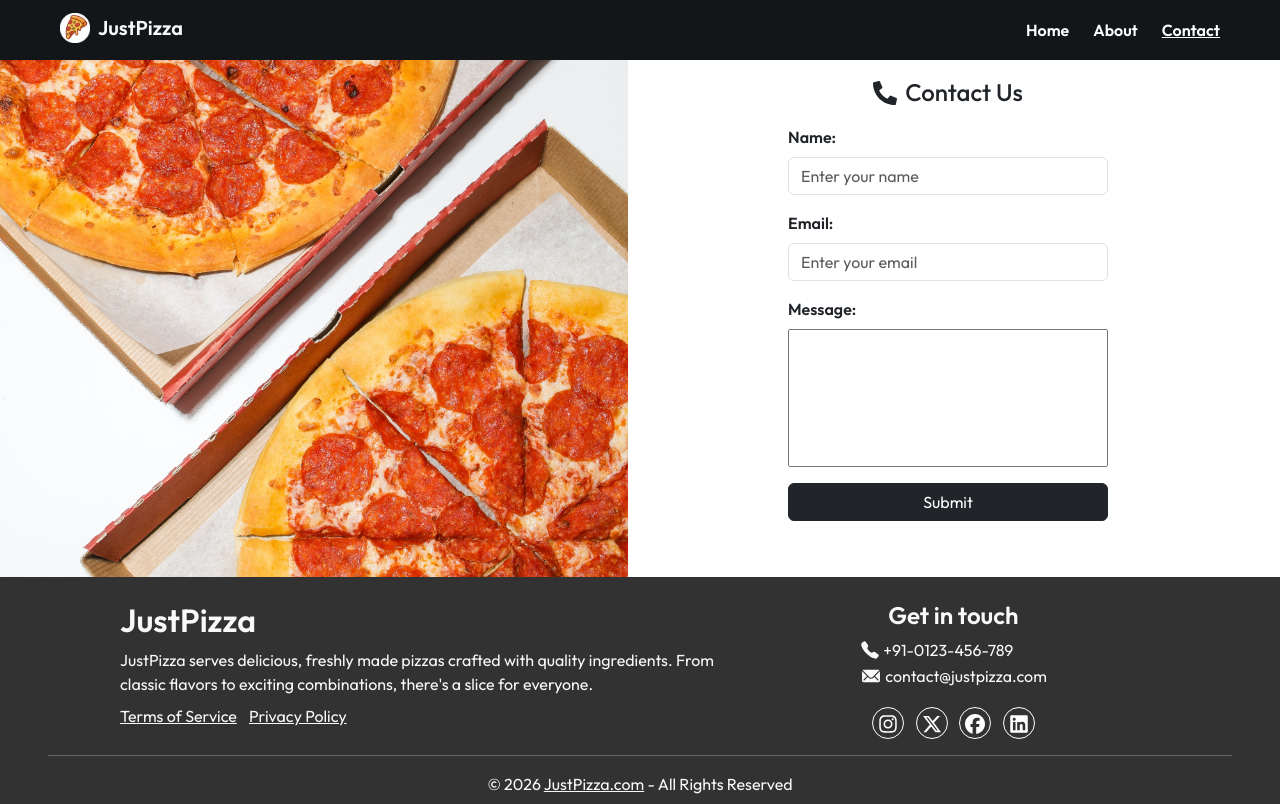
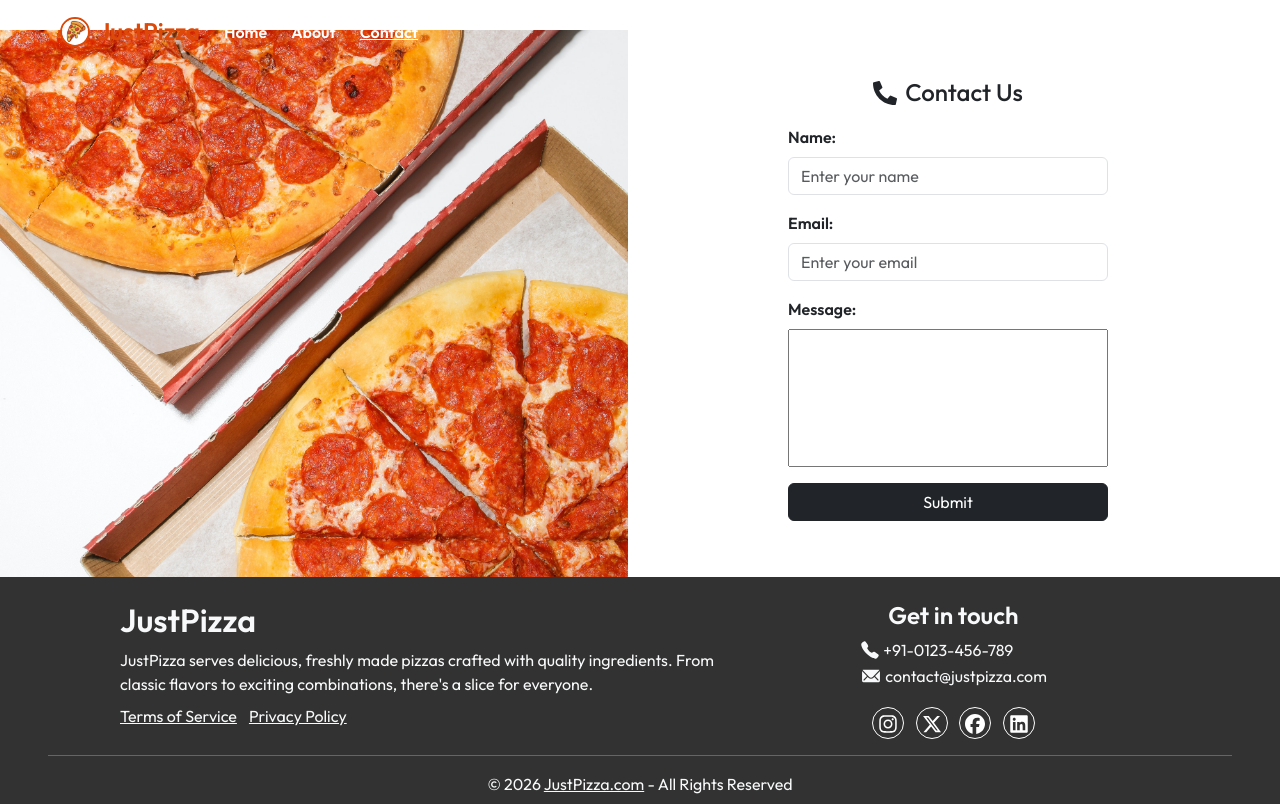
Before and after one commit to vaibhav-velhal/just-pizza-react, a React (Vite) app: page /contact in a window 1280 px wide. Built offline with nearby package versions, Linux system fonts and the light colour scheme.

Commit message:
Home page UI updated

```diff
--- a/src/components/Footer/Footer.css
+++ b/src/components/Footer/Footer.css
@@ -37,9 +37,9 @@
 }
 
 .footer .social-links a:hover {
-    color: #ff6302;
-    border: 1px solid #ff6302;
-    transform: translateY(-5px);
+    color: lightgray;
+    border: 1px solid lightgray;
+    transform: translateY(-4px);
     transition: all 0.3s ease 0s;
 }
 
--- a/src/components/MenuSection/MenuSection.css
+++ b/src/components/MenuSection/MenuSection.css
@@ -1,4 +1,6 @@
 .row .col .card {
+    height: 321px;
+    width: 90%;
     border: 1px solid hsla(208, 7%, 46%, 0.12);
     box-shadow: 5px 5px 20px hsla(0, 0%, 0%, 0.082);
 }
@@ -16,7 +18,6 @@ img {
 }
 
 .card:hover {
-    border: 1px solid hsla(208, 7%, 46%, 0.4) !important;
     background-color: hsl(210, 17%, 99%);
     cursor: pointer;
     box-shadow: 5px 5px 20px hsla(0, 0%, 0%, 0.072);
--- a/src/components/MenuSection/MenuSection.jsx
+++ b/src/components/MenuSection/MenuSection.jsx
@@ -33,16 +33,16 @@ function MenuSection() {
         </select>
       </div>
 
-      <div className="row row-cols-1 row-cols-sm-2 row-cols-md-3 g-4">
+      <div className="row row-cols-1 row-cols-sm-2 row-cols-md-3 gy-5">
         {sortedMenu.map((item, index) => (
           <div className="col" key={index}>
-            <div className="card p-4 rounded-5">
+            <div className="card rounded-4">
 
-              <div className="image-container rounded-4">
+              <div className="image-container rounded-top-4">
                 <img src={item.image} alt={item.name} className="card-img-top" loading="lazy" />
               </div>
 
-              <div className="card-body p-2 pt-3">
+              <div className="card-body mx-3 my-2">
                 <h5 className="card-title mb-2">{item.name}</h5>
                 <p className="card-text">Price: {item.price} Rs.</p>
               </div>
--- a/src/components/Navbar/Navbar.css
+++ b/src/components/Navbar/Navbar.css
@@ -1,6 +1,24 @@
 .navbar {
-    background-color: #121619;
     color: white;
+}
+
+.dark-nav {
+    background-color: hsl(41, 87%, 69%);
+    transition: all 0.5s ease-in-out 0s;
+}
+
+.navbar .navbar-brand img {
+    border: 2px solid hsl(18, 92%, 45%);
+    border-radius: 50%;
+}
+
+.navbar .navbar-brand {
+    /* color: hsl(41, 87%, 69%); */
+    color: hsl(18, 92%, 45%);
+}
+
+.navbar .navbar-brand:hover {
+    color: hsl(18, 92%, 45%);
 }
 
 .navbar-collapse a, li {
@@ -9,8 +27,15 @@
     color: white;
 }
 
+.navbar-collapse a:hover {
+    color: black;
+    transition: all 0.5s ease 0s;
+}
+
 nav ul li:hover {
+    color: black;
     text-decoration: underline;
+    transition: all 0.5s ease 0s;
 }
 
 .navbar .active {
--- a/src/components/Navbar/Navbar.jsx
+++ b/src/components/Navbar/Navbar.jsx
@@ -1,19 +1,28 @@
 import { NavLink } from "react-router-dom";
 import "./Navbar.css";
+import { useState, useEffect } from "react";
 
 function Navbar() {
 
+    const [sticky, setSticky] = useState(false);
+
+    useEffect(() => {
+        window.addEventListener('scroll', ()=>{
+            window.scrollY > 300 ? setSticky(true) : setSticky(false);
+        })
+    }, [])
+
     return (
-        <nav className="navbar navbar-expand-lg fixed-top">
+        <nav className={`navbar navbar-expand-lg fixed-top ${sticky ? 'dark-nav' : ''}`}>
             <div className="container-fluid mx-md-5">
-                <a href="/" className="navbar-brand text-light fw-semibold">
-                    <img src="/JustPizza Logo.png" alt=""className="me-2 mb-1" loading="lazy" style={{height: 30, width: 30}}/>JustPizza
+                <a href="/" className="navbar-brand me-4 fs-4 fw-semibold">
+                    <img src="/JustPizza Logo.png" alt=""className="me-2 mb-1" style={{height: 30, width: 30}}/>JustPizza
                 </a>
                 <button className="navbar-toggler border-secondary border-opacity-75" type="button" data-bs-toggle="collapse" data-bs-target="#navbarNav">
                     <span className="navbar-toggler-icon"></span>
                 </button>
 
-                <div className="collapse navbar-collapse justify-content-end" id="navbarNav">
+                <div className="collapse navbar-collapse" id="navbarNav">
                     <ul className="navbar-nav gap-1 gap-md-4 m-2 m-lg-0">
                         <li className="nav-item fw-semibold"><NavLink to="/">Home</NavLink></li>
                         <li className="nav-item fw-semibold"><NavLink to="/about">About</NavLink></li>
--- a/src/pages/Home/Home.css
+++ b/src/pages/Home/Home.css
@@ -1,10 +1,11 @@
 #home-page {
-    padding: 95px 48px;
+    padding: 0;
+    padding-bottom: 95px;
 }
 
 .headerContainer {
     height: 70vh;
-    background: url("./../../../public/pizza.jpeg") no-repeat center center;
+    background: url("pizza-header-image.jpg") no-repeat center center;
     background-size: cover;
     display: flex;
     align-items: end;
@@ -12,17 +13,18 @@
 
 .welcome-text {
     margin-left: 50px;
-    margin-bottom: 20px;
+    margin-bottom: 140px;
+    line-height: 1;
 }
 
 .headerContainer h1 {
-    color: #ff6302;
-    font-size: 80px;
+    color: hsl(18, 92%, 45%);
+    font-size: 58px;
 }
 
 .headerContainer p {
     color: hsl(0, 0%, 25%);
-    font-size: 35px;
+    font-size: 30px;
 }
 
 
--- a/src/pages/Home/Home.jsx
+++ b/src/pages/Home/Home.jsx
@@ -5,7 +5,7 @@ function Home() {
 
     return(
         <div id='home-page' className="container-fluid">
-            <div className="headerContainer rounded-3">
+            <div className="headerContainer">
                 <div className="welcome-text">
                     <h1 className='m-0 fw-bold'>Welcome to JustPizza</h1>
                     <p className='m-0 fw-light'>A Slice for Everyone</p>
```
